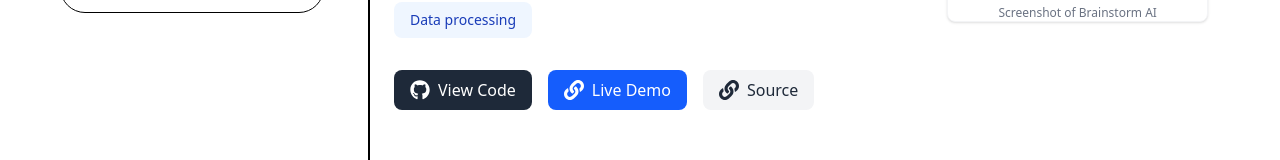
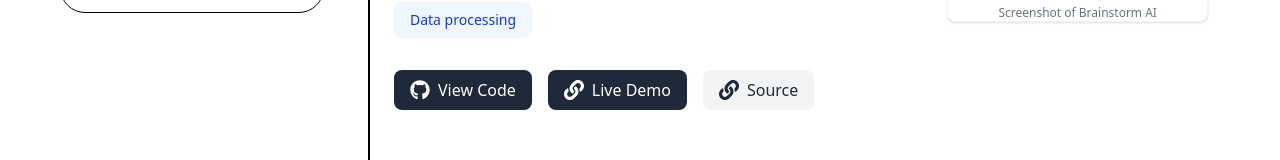
Before and after one commit to jzaragosa06/portfolio-v1, a React (Vite) app: page /#/works in a window 1280 px wide. Shown: the part 493-653 px from the top of the page. Built offline with nearby package versions, Linux system fonts and the light colour scheme.

Commit message:
fix: update ArticleDetail and ProjectDetail components for consistent formatting and improved button styles

```diff
--- a/src/components/details/ArticlesDetails.jsx
+++ b/src/components/details/ArticlesDetails.jsx
@@ -2,7 +2,8 @@ import React, { useState } from 'react';
 import { FaGithub, FaLink, FaTimes } from 'react-icons/fa';
 import { FaMedium } from 'react-icons/fa6';
 
-function ArticleDetail({ article }) {
+function ArticleDetail({ article })
+{
     const [isModalOpen, setIsModalOpen] = useState(false);
 
     const openModal = () => setIsModalOpen(true);
@@ -36,7 +37,7 @@ function ArticleDetail({ article }) {
                                 href={article.deployment}
                                 target="_blank"
                                 rel="noopener noreferrer"
-                                className="flex items-center gap-2 px-4 py-2 bg-blue-600 text-white rounded-lg hover:bg-blue-700 transition-colors"
+                                className="flex items-center gap-2 px-4 py-2 bg-gray-800 text-white rounded-lg hover:bg-blue-700 transition-colors"
                             >
                                 <FaLink className="text-xl" />
                                 <span>Live Demo</span>
--- a/src/components/details/ProjectDetails.jsx
+++ b/src/components/details/ProjectDetails.jsx
@@ -2,7 +2,8 @@ import React, { useState } from 'react';
 import { FaGithub, FaLink, FaTimes, FaUserFriends, FaGraduationCap } from 'react-icons/fa';
 import { FiMail } from 'react-icons/fi';
 
-function ProjectDetail({ project }) {
+function ProjectDetail({ project })
+{
     const [isModalOpen, setIsModalOpen] = useState(false);
 
     const openModal = () => setIsModalOpen(true);
@@ -60,7 +61,7 @@ function ProjectDetail({ project }) {
                                     href={project.deployment}
                                     target="_blank"
                                     rel="noopener noreferrer"
-                                    className="flex items-center gap-2 px-4 py-2 bg-blue-600 text-white rounded-lg hover:bg-blue-700 transition-colors"
+                                    className="flex items-center gap-2 px-4 py-2 bg-gray-800 text-white rounded-lg hover:bg-blue-700 transition-colors"
                                 >
                                     <FaLink className="text-xl" />
                                     <span>Live Demo</span>
```
